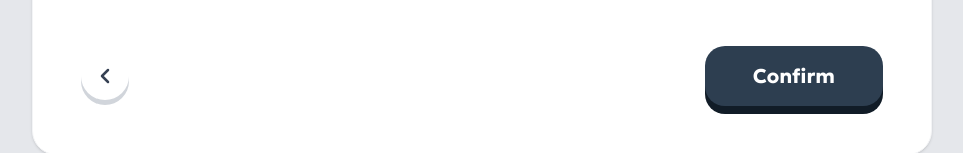
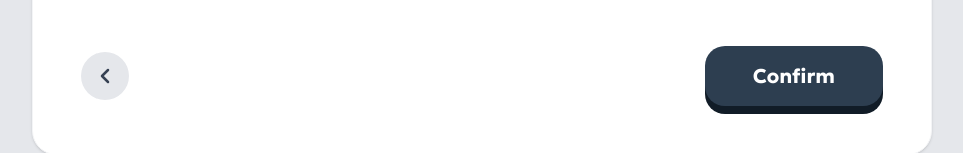
Before and after one commit to Oatto319/FinalProject, a Next.js app: page /login/profile in a window 1280 px wide. Shown: the part 1087-1240 px from the top of the page, without its empty margins (158-1121 px from the left). Built offline with nearby package versions, Linux system fonts and the light colour scheme.

Commit message:
fix back button

```diff
--- a/app/login/profile/page.tsx
+++ b/app/login/profile/page.tsx
@@ -87,7 +87,7 @@ function ProfilePageInner() {
           ))}
         </div>
         <div className="flex justify-between items-center mt-12">
-          <button onClick={() => router.back()} className="w-12 h-12 bg-white rounded-full flex items-center justify-center text-gray-700 shadow-[0_5px_0_0_#d1d5db] hover:shadow-[0_3px_0_0_#d1d5db] hover:translate-y-[2px] active:shadow-none active:translate-y-[5px] transition-all">
+          <button onClick={() => router.back()} className="w-12 h-12 bg-gray-200 rounded-full flex items-center justify-center text-gray-700 transition-all active:scale-95">
             <ChevronLeft size={24} strokeWidth={2.5} />
           </button>
           <button onClick={handleConfirm} disabled={loading}
```
Also changed, not shown: 1 other file (tests, documents, lock files or other folders).
